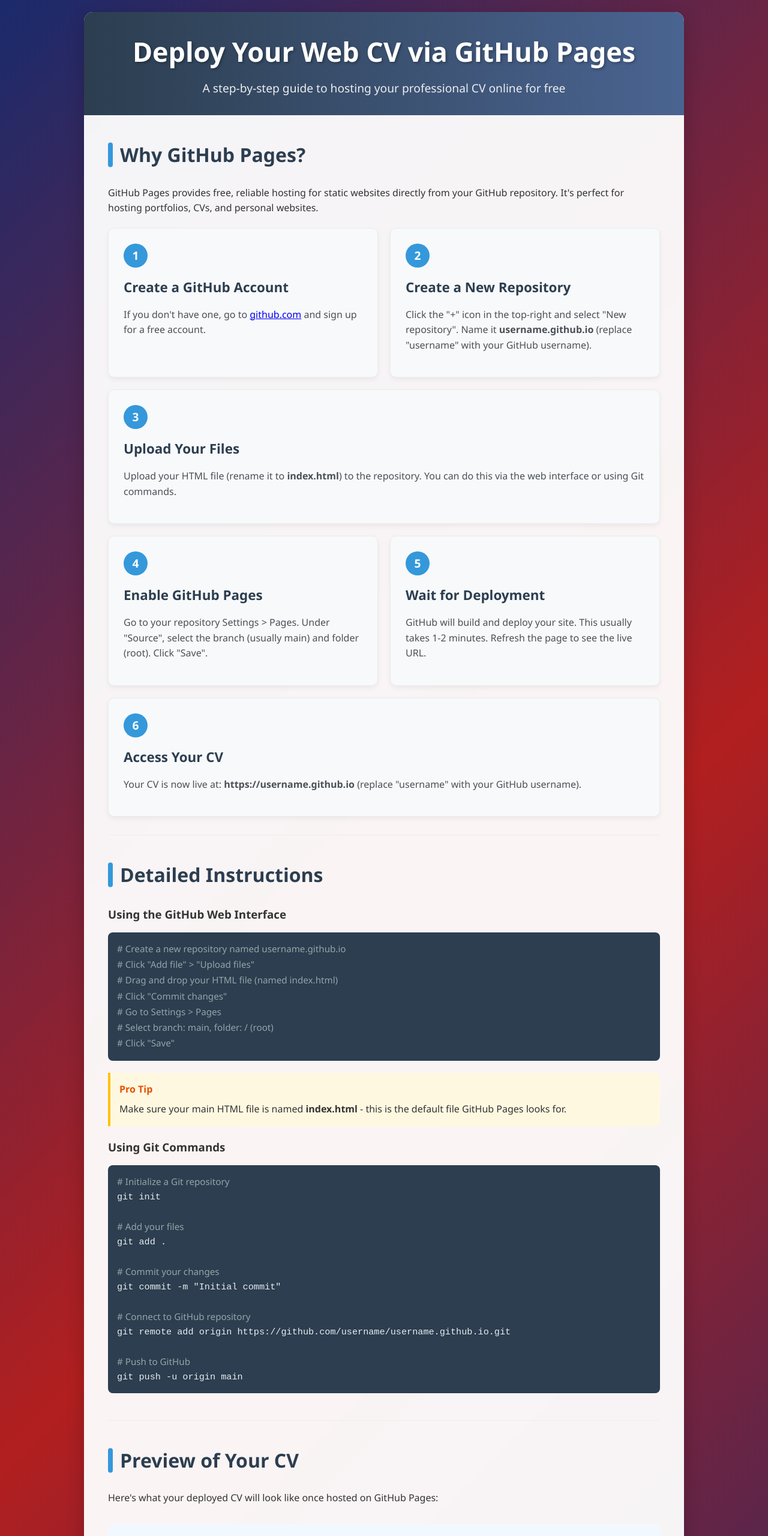
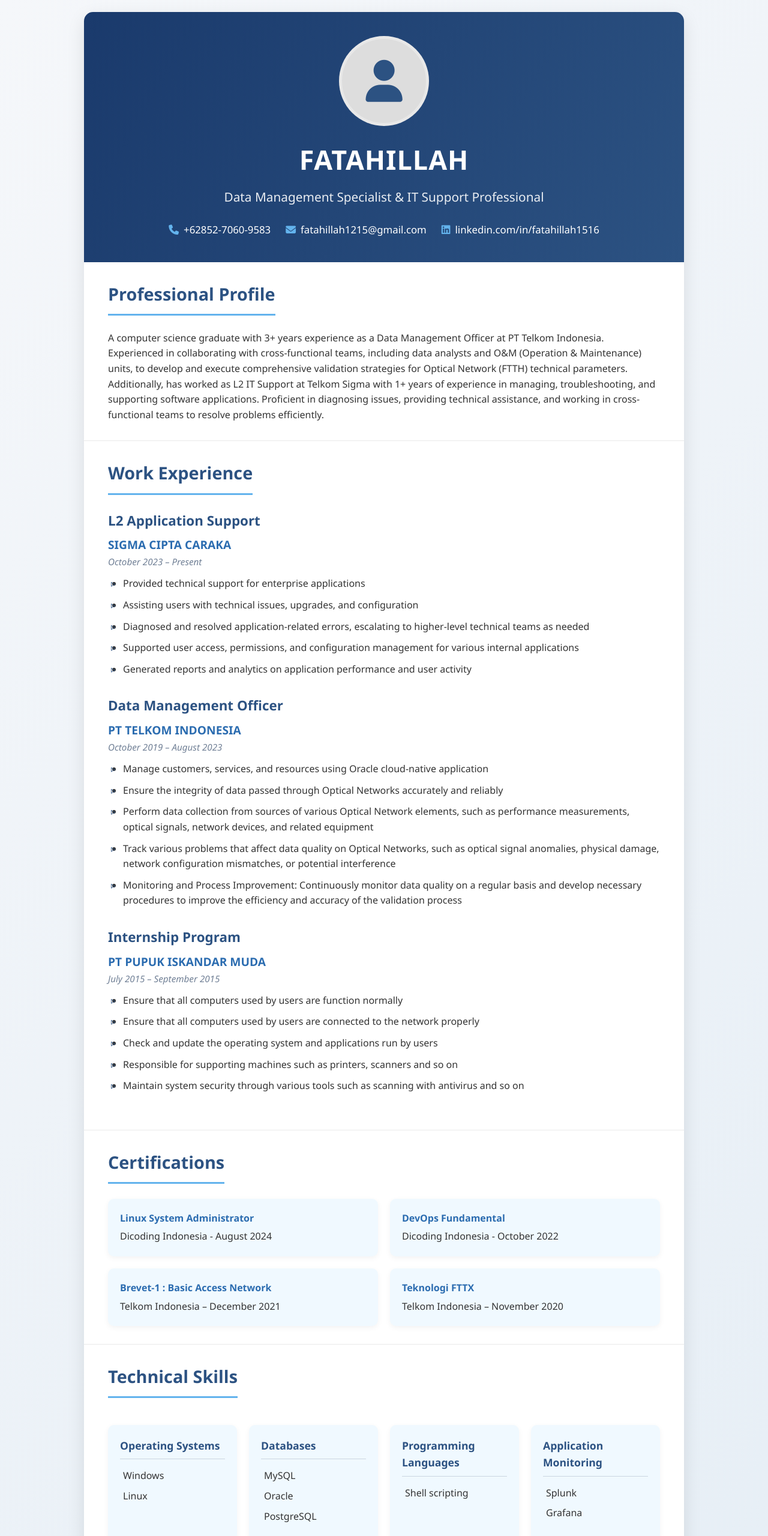
Before and after one commit to awakpalda/vcjhon, a plain HTML site: page index.html in a window 1280 px wide. Shown: the top 2560 px of the page at 60% size. Drawn offline with Linux system fonts and the light colour scheme.

Commit message:
update index.html

```diff
--- a/index.html
+++ b/index.html
@@ -3,7 +3,8 @@
 <head>
     <meta charset="UTF-8">
     <meta name="viewport" content="width=device-width, initial-scale=1.0">
-    <title>Deploying Your Web CV via GitHub Pages</title>
+    <title>Fatahillah - Professional CV</title>
+    <link rel="stylesheet" href="https://cdnjs.cloudflare.com/ajax/libs/font-awesome/6.4.0/css/all.min.css">
     <style>
         * {
             margin: 0;
@@ -13,221 +14,244 @@
         }
 
         body {
-            background: linear-gradient(135deg, #1a2a6c, #b21f1f, #1a2a6c);
+            background: linear-gradient(135deg, #f5f7fa 0%, #e4edf5 100%);
             color: #333;
             line-height: 1.6;
             padding: 20px;
-            min-height: 100vh;
         }
 
         .container {
             max-width: 1000px;
             margin: 0 auto;
-            background: rgba(255, 255, 255, 0.95);
+            background: white;
             border-radius: 15px;
-            box-shadow: 0 10px 30px rgba(0, 0, 0, 0.2);
+            box-shadow: 0 10px 30px rgba(0, 0, 0, 0.1);
             overflow: hidden;
         }
 
+        /* Header Styles */
         header {
-            background: linear-gradient(90deg, #2c3e50, #4a6491);
+            background: linear-gradient(120deg, #1a3a6c, #2c5282);
             color: white;
-            padding: 30px 40px;
+            padding: 40px 30px;
             text-align: center;
+            position: relative;
+        }
+
+        .profile-img {
+            width: 150px;
+            height: 150px;
+            border-radius: 50%;
+            border: 5px solid rgba(255, 255, 255, 0.3);
+            margin: 0 auto 20px;
+            background: #ddd;
+            display: flex;
+            align-items: center;
+            justify-content: center;
+            font-size: 70px;
+            color: #2c5282;
         }
 
         h1 {
             font-size: 2.8rem;
             margin-bottom: 10px;
-            text-shadow: 2px 2px 4px rgba(0, 0, 0, 0.3);
+            letter-spacing: 1px;
         }
 
-        .subtitle {
-            font-size: 1.2rem;
+        .tagline {
+            font-size: 1.3rem;
+            font-weight: 300;
+            max-width: 700px;
+            margin: 0 auto 25px;
             opacity: 0.9;
-            max-width: 800px;
-            margin: 0 auto;
         }
 
-        .content {
-            padding: 40px;
+        .contact-info {
+            display: flex;
+            justify-content: center;
+            flex-wrap: wrap;
+            gap: 25px;
+            margin-top: 15px;
         }
 
-        .section {
-            margin-bottom: 40px;
-            padding-bottom: 30px;
-            border-bottom: 1px solid #eee;
+        .contact-item {
+            display: flex;
+            align-items: center;
+            gap: 8px;
+            font-size: 1.05rem;
+        }
+
+        .contact-item i {
+            color: #63b3ed;
+        }
+
+        /* Section Styles */
+        section {
+            padding: 30px 40px;
+            border-bottom: 1px solid #eaeaea;
+        }
+
+        section:last-child {
+            border-bottom: none;
         }
 
         h2 {
-            font-size: 2rem;
-            color: #2c3e50;
+            color: #2c5282;
+            font-size: 1.8rem;
             margin-bottom: 25px;
-            position: relative;
-            padding-left: 20px;
+            padding-bottom: 10px;
+            border-bottom: 3px solid #63b3ed;
+            display: inline-block;
         }
 
-        h2:before {
-            content: '';
-            position: absolute;
-            left: 0;
-            top: 50%;
-            transform: translateY(-50%);
-            height: 80%;
-            width: 8px;
-            background: #3498db;
-            border-radius: 4px;
+        h3 {
+            color: #2c5282;
+            font-size: 1.4rem;
+            margin-bottom: 8px;
         }
 
-        .steps {
-            display: flex;
-            flex-wrap: wrap;
+        .experience, .education, .certification {
+            margin-bottom: 30px;
+        }
+
+        .company {
+            font-weight: bold;
+            color: #2b6cb0;
+            font-size: 1.2rem;
+        }
+
+        .date {
+            color: #718096;
+            font-style: italic;
+            margin-bottom: 12px;
+            font-size: 0.95rem;
+        }
+
+        ul {
+            padding-left: 25px;
+            margin-top: 10px;
+        }
+
+        li {
+            margin-bottom: 10px;
+            position: relative;
+        }
+
+        li:before {
+            content: "▹";
+            position: absolute;
+            left: -20px;
+            color: #2c5282;
+        }
+
+        /* Skills Section */
+        .skills-container {
+            display: grid;
+            grid-template-columns: repeat(auto-fill, minmax(200px, 1fr));
             gap: 20px;
             margin-top: 20px;
         }
 
-        .step {
-            flex: 1;
-            min-width: 300px;
-            background: #f8f9fa;
+        .skill-category {
+            background: #f0f9ff;
+            padding: 20px;
             border-radius: 10px;
-            padding: 25px;
-            box-shadow: 0 4px 8px rgba(0, 0, 0, 0.05);
-            transition: transform 0.3s, box-shadow 0.3s;
-            border: 1px solid #e9ecef;
+            box-shadow: 0 3px 10px rgba(0, 0, 0, 0.05);
         }
 
-        .step:hover {
-            transform: translateY(-5px);
-            box-shadow: 0 8px 15px rgba(0, 0, 0, 0.1);
+        .skill-category h4 {
+            margin-bottom: 15px;
+            color: #2c5282;
+            font-size: 1.1rem;
+            border-bottom: 1px solid #cbd5e0;
+            padding-bottom: 8px;
         }
 
-        .step-number {
-            display: inline-block;
-            background: #3498db;
-            color: white;
-            width: 40px;
-            height: 40px;
-            border-radius: 50%;
-            text-align: center;
-            line-height: 40px;
-            font-weight: bold;
-            font-size: 1.2rem;
-            margin-bottom: 15px;
+        .skill-item {
+            margin-bottom: 8px;
+            padding-left: 5px;
         }
 
-        .step h3 {
-            font-size: 1.4rem;
-            margin-bottom: 15px;
-            color: #2c3e50;
+        /* Certifications */
+        .cert-container {
+            display: grid;
+            grid-template-columns: repeat(auto-fill, minmax(300px, 1fr));
+            gap: 20px;
         }
 
-        .step p {
-            margin-bottom: 15px;
-            color: #495057;
+        .cert-item {
+            background: #f0f9ff;
+            padding: 20px;
+            border-radius: 10px;
+            box-shadow: 0 3px 10px rgba(0, 0, 0, 0.05);
         }
 
-        .code-block {
-            background: #2c3e50;
-            color: #e9ecef;
-            padding: 15px;
-            border-radius: 8px;
-            font-family: 'Courier New', monospace;
-            overflow-x: auto;
-            margin: 15px 0;
-            font-size: 0.95rem;
+        .cert-title {
+            font-weight: bold;
+            margin-bottom: 5px;
+            color: #2b6cb0;
         }
 
-        .code-comment {
-            color: #95a5a6;
+        /* Organization */
+        .org-item {
+            margin-bottom: 25px;
         }
 
-        .tip {
-            background: #fff8e1;
-            border-left: 4px solid #ffc107;
-            padding: 15px;
-            margin: 20px 0;
-            border-radius: 0 8px 8px 0;
-        }
-
-        .tip-title {
-            font-weight: bold;
-            color: #e65100;
-            margin-bottom: 8px;
-        }
-
-        .preview {
-            text-align: center;
-            padding: 30px;
-            background: #f1f8ff;
-            border-radius: 10px;
-            margin-top: 30px;
-        }
-
-        .preview img {
-            max-width: 100%;
-            border-radius: 8px;
-            box-shadow: 0 5px 15px rgba(0, 0, 0, 0.1);
-            border: 1px solid #dee2e6;
-        }
-
-        .caption {
-            margin-top: 15px;
-            font-style: italic;
-            color: #6c757d;
-        }
-
-        .btn {
-            display: inline-block;
-            background: #3498db;
-            color: white;
-            padding: 12px 25px;
-            border-radius: 30px;
-            text-decoration: none;
-            font-weight: bold;
-            margin: 10px 5px;
-            transition: all 0.3s;
-            border: 2px solid #3498db;
-        }
-
-        .btn:hover {
-            background: transparent;
-            color: #3498db;
-            transform: translateY(-2px);
-        }
-
-        .btn-outline {
-            background: transparent;
-            color: #3498db;
-        }
-
-        .btn-outline:hover {
-            background: #3498db;
-            color: white;
-        }
-
-        footer {
-            text-align: center;
-            padding: 30px;
-            background: #2c3e50;
-            color: white;
-        }
-
+        /* Responsive Design */
         @media (max-width: 768px) {
-            .content {
-                padding: 25px;
+            header {
+                padding: 30px 20px;
             }
 
             h1 {
                 font-size: 2.2rem;
             }
 
-            h2 {
-                font-size: 1.7rem;
+            section {
+                padding: 25px 20px;
             }
 
-            .step {
-                min-width: 100%;
+            .contact-info {
+                flex-direction: column;
+                gap: 12px;
+                align-items: center;
+            }
+
+            .skills-container, .cert-container {
+                grid-template-columns: 1fr;
+            }
+        }
+
+        @media (max-width: 480px) {
+            .profile-img {
+                width: 120px;
+                height: 120px;
+                font-size: 50px;
+            }
+
+            h1 {
+                font-size: 1.8rem;
+            }
+
+            .tagline {
+                font-size: 1.1rem;
+            }
+        }
+
+        /* Print Styles */
+        @media print {
+            body {
+                background: white;
+                padding: 0;
+            }
+
+            .container {
+                box-shadow: none;
+                border-radius: 0;
+            }
+
+            .contact-item i {
+                color: #2c5282;
             }
         }
     </style>
@@ -235,122 +259,156 @@
 <body>
     <div class="container">
         <header>
-            <h1>Deploy Your Web CV via GitHub Pages</h1>
-            <p class="subtitle">A step-by-step guide to hosting your professional CV online for free</p>
+            <div class="profile-img">
+                <i class="fas fa-user"></i>
+            </div>
+            <h1>FATAHILLAH</h1>
+            <p class="tagline">Data Management Specialist & IT Support Professional</p>
+            <div class="contact-info">
+                <div class="contact-item">
+                    <i class="fas fa-phone"></i>
+                    <span>+62852-7060-9583</span>
+                </div>
+                <div class="contact-item">
+                    <i class="fas fa-envelope"></i>
+                    <span>fatahillah1215@gmail.com</span>
+                </div>
+                <div class="contact-item">
+                    <i class="fab fa-linkedin"></i>
+                    <span>linkedin.com/in/fatahillah1516</span>
+                </div>
+            </div>
         </header>
 
-        <div class="content">
-            <div class="section">
-                <h2>Why GitHub Pages?</h2>
-                <p>GitHub Pages provides free, reliable hosting for static websites directly from your GitHub repository. It's perfect for hosting portfolios, CVs, and personal websites.</p>
+        <section id="profile">
+            <h2>Professional Profile</h2>
+            <p>A computer science graduate with 3+ years experience as a Data Management Officer at PT Telkom Indonesia. Experienced in collaborating with cross-functional teams, including data analysts and O&M (Operation & Maintenance) units, to develop and execute comprehensive validation strategies for Optical Network (FTTH) technical parameters.</p>
+            <p>Additionally, has worked as L2 IT Support at Telkom Sigma with 1+ years of experience in managing, troubleshooting, and supporting software applications. Proficient in diagnosing issues, providing technical assistance, and working in cross-functional teams to resolve problems efficiently.</p>
+        </section>
 
-                <div class="steps">
-                    <div class="step">
-                        <div class="step-number">1</div>
-                        <h3>Create a GitHub Account</h3>
-                        <p>If you don't have one, go to <a href="https://github.com/" target="_blank">github.com</a> and sign up for a free account.</p>
-                    </div>
+        <section id="experience">
+            <h2>Work Experience</h2>
 
-                    <div class="step">
-                        <div class="step-number">2</div>
-                        <h3>Create a New Repository</h3>
-                        <p>Click the "+" icon in the top-right and select "New repository". Name it <strong>username.github.io</strong> (replace "username" with your GitHub username).</p>
-                    </div>
+            <div class="experience">
+                <h3>L2 Application Support</h3>
+                <div class="company">SIGMA CIPTA CARAKA</div>
+                <div class="date">October 2023 – Present</div>
+                <ul>
+                    <li>Provided technical support for enterprise applications</li>
+                    <li>Assisting users with technical issues, upgrades, and configuration</li>
+                    <li>Diagnosed and resolved application-related errors, escalating to higher-level technical teams as needed</li>
+                    <li>Supported user access, permissions, and configuration management for various internal applications</li>
+                    <li>Generated reports and analytics on application performance and user activity</li>
+                </ul>
+            </div>
 
-                    <div class="step">
-                        <div class="step-number">3</div>
-                        <h3>Upload Your Files</h3>
-                        <p>Upload your HTML file (rename it to <strong>index.html</strong>) to the repository. You can do this via the web interface or using Git commands.</p>
-                    </div>
+            <div class="experience">
+                <h3>Data Management Officer</h3>
+                <div class="company">PT TELKOM INDONESIA</div>
+                <div class="date">October 2019 – August 2023</div>
+                <ul>
+                    <li>Manage customers, services, and resources using Oracle cloud-native application</li>
+                    <li>Ensure the integrity of data passed through Optical Networks accurately and reliably</li>
+                    <li>Perform data collection from sources of various Optical Network elements, such as performance measurements, optical signals, network devices, and related equipment</li>
+                    <li>Track various problems that affect data quality on Optical Networks, such as optical signal anomalies, physical damage, network configuration mismatches, or potential interference</li>
+                    <li>Monitoring and Process Improvement: Continuously monitor data quality on a regular basis and develop necessary procedures to improve the efficiency and accuracy of the validation process</li>
+                </ul>
+            </div>
+
+            <div class="experience">
+                <h3>Internship Program</h3>
+                <div class="company">PT PUPUK ISKANDAR MUDA</div>
+                <div class="date">July 2015 – September 2015</div>
+                <ul>
+                    <li>Ensure that all computers used by users are function normally</li>
+                    <li>Ensure that all computers used by users are connected to the network properly</li>
+                    <li>Check and update the operating system and applications run by users</li>
+                    <li>Responsible for supporting machines such as printers, scanners and so on</li>
+                    <li>Maintain system security through various tools such as scanning with antivirus and so on</li>
+                </ul>
+            </div>
+        </section>
+
+        <section id="certifications">
+            <h2>Certifications</h2>
+            <div class="cert-container">
+                <div class="cert-item">
+                    <div class="cert-title">Linux System Administrator</div>
+                    <div>Dicoding Indonesia - August 2024</div>
                 </div>
-
-                <div class="steps">
-                    <div class="step">
-                        <div class="step-number">4</div>
-                        <h3>Enable GitHub Pages</h3>
-                        <p>Go to your repository Settings > Pages. Under "Source", select the branch (usually main) and folder (root). Click "Save".</p>
-                    </div>
-
-                    <div class="step">
-                        <div class="step-number">5</div>
-                        <h3>Wait for Deployment</h3>
-                        <p>GitHub will build and deploy your site. This usually takes 1-2 minutes. Refresh the page to see the live URL.</p>
-                    </div>
-
-                    <div class="step">
-                        <div class="step-number">6</div>
-                        <h3>Access Your CV</h3>
-                        <p>Your CV is now live at: <strong>https://username.github.io</strong> (replace "username" with your GitHub username).</p>
-                    </div>
+                <div class="cert-item">
+                    <div class="cert-title">DevOps Fundamental</div>
+                    <div>Dicoding Indonesia - October 2022</div>
+                </div>
+                <div class="cert-item">
+                    <div class="cert-title">Brevet-1 : Basic Access Network</div>
+                    <div>Telkom Indonesia – December 2021</div>
+                </div>
+                <div class="cert-item">
+                    <div class="cert-title">Teknologi FTTX</div>
+                    <div>Telkom Indonesia – November 2020</div>
                 </div>
             </div>
+        </section>
 
-            <div class="section">
-                <h2>Detailed Instructions</h2>
-
-                <h3>Using the GitHub Web Interface</h3>
-                <div class="code-block">
-                    <span class="code-comment"># Create a new repository named username.github.io</span><br>
-                    <span class="code-comment"># Click "Add file" > "Upload files"</span><br>
-                    <span class="code-comment"># Drag and drop your HTML file (named index.html)</span><br>
-                    <span class="code-comment"># Click "Commit changes"</span><br>
-                    <span class="code-comment"># Go to Settings > Pages</span><br>
-                    <span class="code-comment"># Select branch: main, folder: / (root)</span><br>
-                    <span class="code-comment"># Click "Save"</span>
+        <section id="skills">
+            <h2>Technical Skills</h2>
+            <div class="skills-container">
+                <div class="skill-category">
+                    <h4>Operating Systems</h4>
+                    <div class="skill-item">Windows</div>
+                    <div class="skill-item">Linux</div>
                 </div>
-
-                <div class="tip">
-                    <div class="tip-title">Pro Tip</div>
-                    <p>Make sure your main HTML file is named <strong>index.html</strong> - this is the default file GitHub Pages looks for.</p>
+                <div class="skill-category">
+                    <h4>Databases</h4>
+                    <div class="skill-item">MySQL</div>
+                    <div class="skill-item">Oracle</div>
+                    <div class="skill-item">PostgreSQL</div>
                 </div>
-
-                <h3>Using Git Commands</h3>
-                <div class="code-block">
-                    <span class="code-comment"># Initialize a Git repository</span><br>
-                    git init<br><br>
-
-                    <span class="code-comment"># Add your files</span><br>
-                    git add .<br><br>
-
-                    <span class="code-comment"># Commit your changes</span><br>
-                    git commit -m "Initial commit"<br><br>
-
-                    <span class="code-comment"># Connect to GitHub repository</span><br>
-                    git remote add origin https://github.com/username/username.github.io.git<br><br>
-
-                    <span class="code-comment"># Push to GitHub</span><br>
-                    git push -u origin main
+                <div class="skill-category">
+                    <h4>Programming Languages</h4>
+                    <div class="skill-item">Shell scripting</div>
+                </div>
+                <div class="skill-category">
+                    <h4>Application Monitoring</h4>
+                    <div class="skill-item">Splunk</div>
+                    <div class="skill-item">Grafana</div>
+                </div>
+                <div class="skill-category">
+                    <h4>Cloud Platforms</h4>
+                    <div class="skill-item">AWS</div>
                 </div>
             </div>
+        </section>
 
-            <div class="section">
-                <h2>Preview of Your CV</h2>
-                <p>Here's what your deployed CV will look like once hosted on GitHub Pages:</p>
+        <section id="organization">
+            <h2>Organization Experience</h2>
+            <div class="org-item">
+                <h3>College Student Representative Council – Legislation and Oversight Function</h3>
+                <div class="date">April 2013 - April 2014</div>
+                <ul>
+                    <li>Carry out supervision on student organizations</li>
+                    <li>Facilitated proposals for the formation, suspension, and dissolution of Student Activity Units (Unit Kegiatan Mahasiswa)</li>
+                    <li>Make an accountability report of activities</li>
+                </ul>
+            </div>
+        </section>
 
-                <div class="preview">
-                    <img src="https://i.ibb.co/8sY9b9P/cv-preview.png" alt="CV Preview">
-                    <p class="caption">Professional web CV hosted on GitHub Pages</p>
-                </div>
+        <section id="education">
+            <h2>Education</h2>
+            <div class="education">
+                <h3>UNIVERSITAS MALIKUSSALEH</h3>
+                <div class="company">Teknik Informatika</div>
+                <div class="date">GPA: 3.36/4.00</div>
+            </div>
+        </section>
+    </div>
 
-                <div class="tip">
-                    <div class="tip-title">Custom Domain</div>
-                    <p>You can use a custom domain with GitHub Pages! Just add a CNAME file with your domain name in your repository, and configure DNS settings with your domain registrar.</p>
-                </div>
-            </div>
-
-            <div class="section" style="text-align: center; border: none;">
-                <h2>Ready to Deploy?</h2>
-                <p>Get your professional CV online in minutes with GitHub Pages!</p>
-
-                <a href="https://github.com/" class="btn" target="_blank">Go to GitHub</a>
-                <a href="#" class="btn btn-outline">Download CV Template</a>
-            </div>
-        </div>
-
-        <footer>
-            <p>Your professional CV online in minutes | &copy; 2023 GitHub Pages Deployment Guide</p>
-            <p style="margin-top: 10px; opacity: 0.8;">No server setup required • Free hosting • Easy updates</p>
-        </footer>
-    </div>
+    <script>
+        // Simple script to handle print functionality if needed
+        document.addEventListener('DOMContentLoaded', function() {
+            // Add any interactive functionality here if needed
+        });
+    </script>
 </body>
 </html>
```
